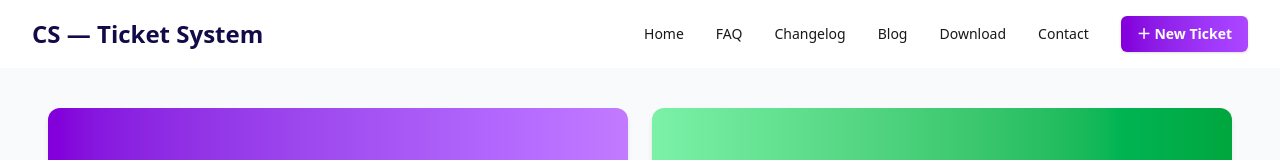
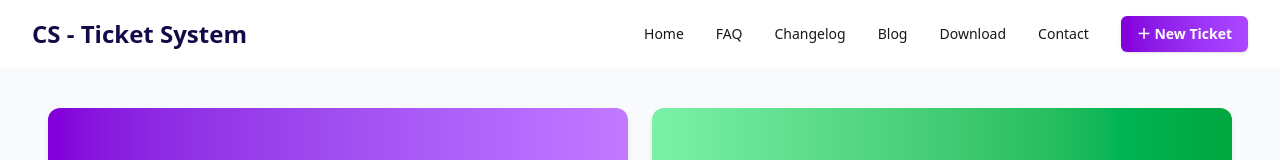
Before and after one commit to SabinaMarium/B12A7-Customer-Support-Zone, a React (Vite) app: page / in a window 1280 px wide. Shown: the top 160 px of the page. Built offline with nearby package versions, Linux system fonts and the light colour scheme.

Commit message:
added footer

```diff
--- a/src/App.jsx
+++ b/src/App.jsx
@@ -1,7 +1,6 @@
 import './App.css';
 import React, { useState, useEffect, useMemo } from 'react';
 
-// Define global constants for styling
 const STATUS_COLORS = {
     'Open': 'bg-green-200 text-green-800 border-green-500',
     'In-Progress': 'bg-yellow-200 text-yellow-800 border-yellow-500',
@@ -50,11 +49,9 @@ function App() {
 
     const handleCompleteTask = (taskToComplete) => {
         alert(`Task: ${taskToComplete.title} marked as Complete!`);
-
-        // 1. Remove from Task Status (decreases In-Progress count)
         setInProgressTasks(prevTasks => prevTasks.filter(task => task.id !== taskToComplete.id));
 
-        // 2. Add to Resolved List (increases Resolved count)
+
         setResolvedTasks(prevTasks => [{ id: taskToComplete.id, title: taskToComplete.title }, ...prevTasks]);
     };
 
@@ -63,7 +60,7 @@ function App() {
             {/* Navbar */}
             <nav className="flex items-center justify-between px-8 py-4 shadow-sm bg-white">
                 <div className="text-2xl font-semibold text-[#120B48]">
-                    <span className="font-bold">CS</span> — <span className="font-semibold">Ticket System</span>
+                    <span className="font-bold">CS - Ticket System</span>
                 </div>
                 <div className="flex items-center space-x-8">
                     <a href="#" className="text-sm hover:text-purple-600 transition">Home</a>
@@ -98,7 +95,7 @@ function App() {
             <div className="min-h-screen bg-gray-50 p-6 sm:p-10">
                 <div className="flex flex-col lg:flex-row gap-6">
 
-                    {/* TICKET GRID SECTION (Left - W-3/4) */}
+                    {/* left side part */}
                     <div className="w-full lg:w-3/4">
                         <h2 className="text-2xl font-semibold mb-4 text-gray-700">Customer Tickets</h2>
                         <div className="grid grid-cols-1 md:grid-cols-2 gap-4">
@@ -133,7 +130,7 @@ function App() {
                         </div>
                     </div>
 
-                    {/* TASK STATUS SIDEBAR (Right - W-1/4) */}
+                    {/* right side part */}
                     <div className="w-full lg:w-1/4 bg-white p-6 rounded-lg shadow-xl sticky top-6 self-start">
 
                         {/* Task Status Section */}
@@ -183,7 +180,7 @@ function App() {
 
         <div className="grid grid-cols-2 md:grid-cols-5 lg:grid-cols-[1.8fr_1fr_1fr_1fr_1fr] gap-x-10 gap-y-12 border-b border-gray-700 pb-10">
 
-            {/* 1. Logo & Description (Wider Column) */}
+            {/* 1. Logo & Description */}
             <div className="col-span-2 md:col-span-2 lg:col-span-1">
                 <h3 className="text-2xl font-bold mb-4">CS — Ticket System</h3>
                 <p className="text-sm text-gray-400 leading-relaxed pr-8">
@@ -225,7 +222,6 @@ function App() {
             <div className="col-span-1">
                 <h4 className="text-lg font-semibold mb-4">Social Links</h4>
                 <ul className="space-y-3 text-sm">
-                    {/* Placeholder for social icons */}
                     <li className="flex items-center space-x-2 text-gray-400 hover:text-white transition-colors">
                         <span className="w-4">X</span> <span>@CS — Ticket System</span>
                     </li>
```
